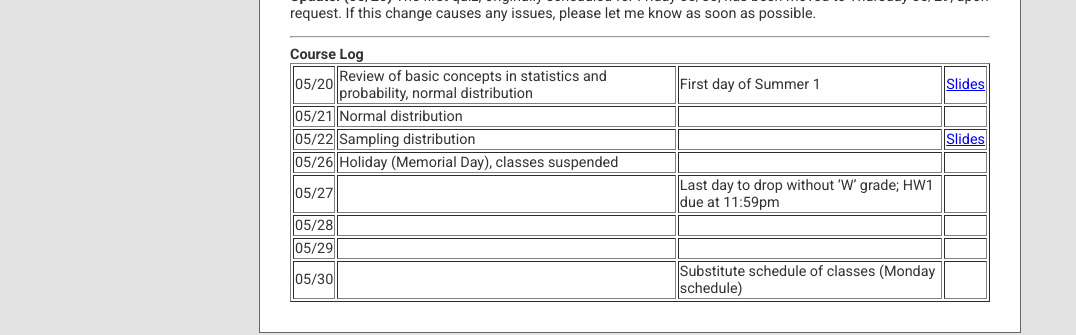
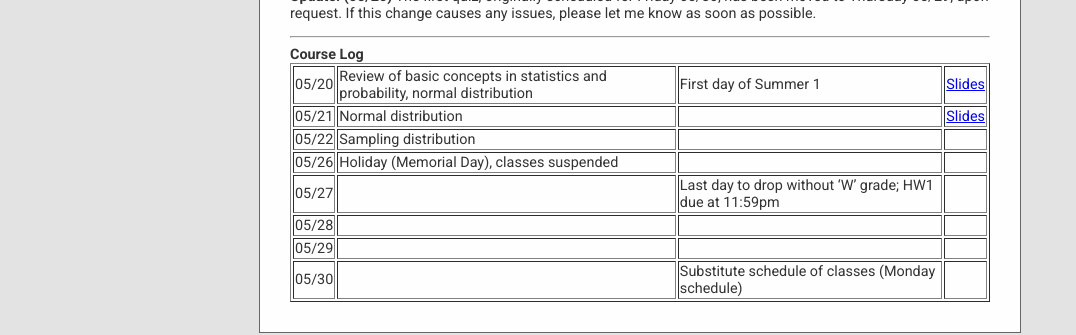
Before and after one commit to cesail/cesail.github.io, a Jekyll site: the page built from courses/25s1ma116/index.html, in a window 1280 px wide. Shown: the part 301-636 px from the top of the page, without its empty margins (0-1076 px from the left). Built offline with Jekyll 4.4.1, drawn with Linux system fonts in a browser that asks for light colours; some web fonts are replaced; a script that is not in the unit is left out.

Commit message:
Update index.html

```diff
--- a/courses/25s1ma116/index.html
+++ b/courses/25s1ma116/index.html
@@ -88,13 +88,13 @@
     <td> 05/21 </td>
     <td> Normal distribution </td>
     <td> </td>
-    <td> </td>
+    <td> <a href="0521.pdf"> Slides </a>  </td>
   </tr>
   <tr>
     <td> 05/22 </td>
     <td>Sampling distribution</td>
     <td></td>
-    <td>  <a href="0521.pdf"> Slides </a>  </td>
+    <td>   </td>
   </tr>
   <tr>
     <td> 05/26 </td>
```
